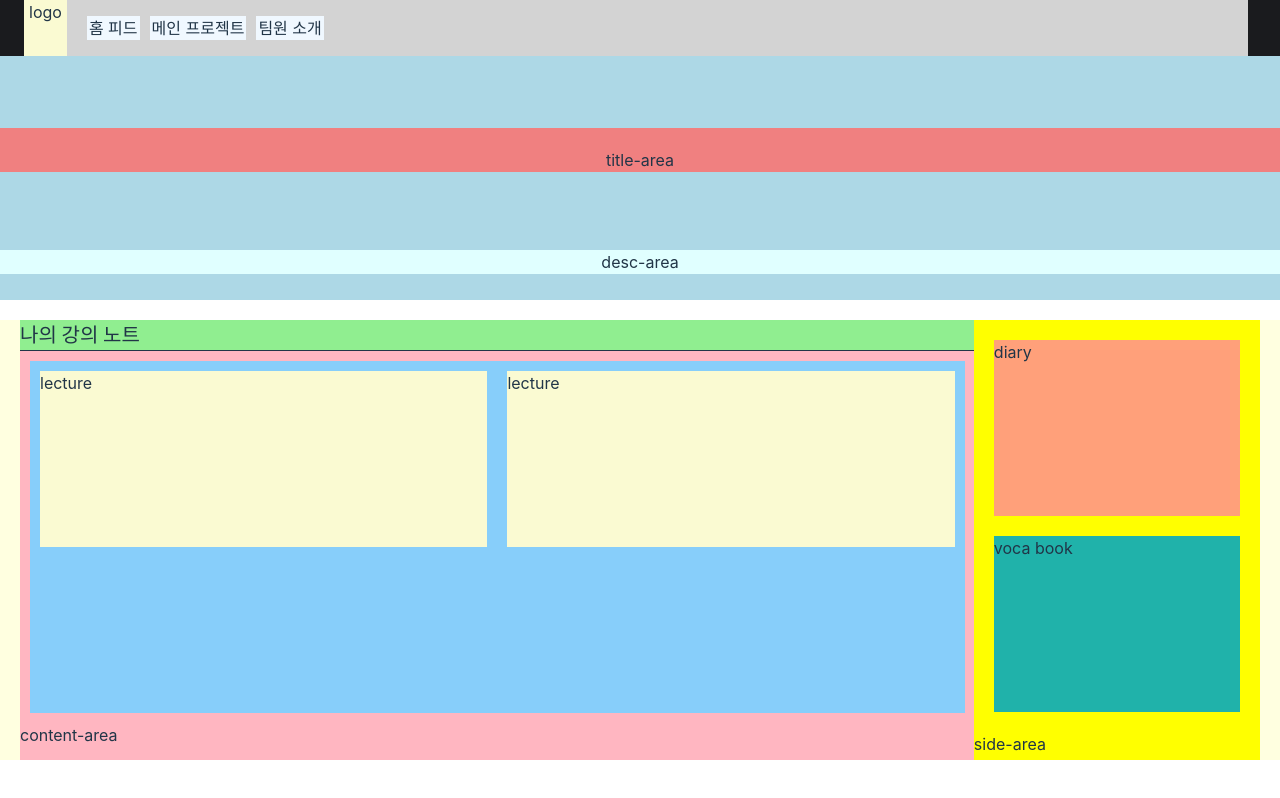
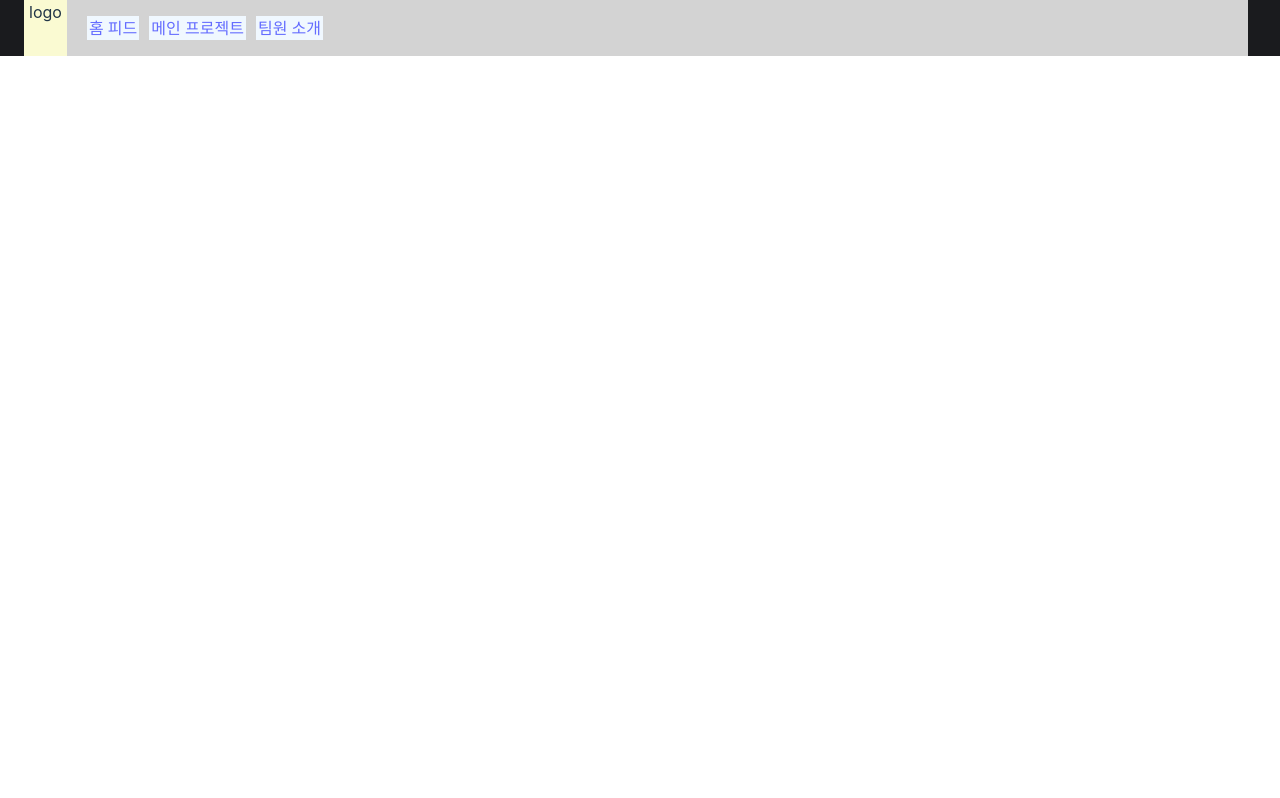
Before and after one commit to zeoneee/React_Project, a React (Vite) app in the folder ZzongZzong2_Project/: page / in a window 1280 px wide. Built offline with nearby package versions, Linux system fonts and the light colour scheme.

Commit message:
0516: connect page

```diff
--- a/ZzongZzong2_Project/package.json
+++ b/ZzongZzong2_Project/package.json
@@ -11,7 +11,8 @@
   },
   "dependencies": {
     "react": "^18.2.0",
-    "react-dom": "^18.2.0"
+    "react-dom": "^18.2.0",
+    "react-router-dom": "^6.11.1"
   },
   "devDependencies": {
     "@types/react": "^18.0.28",
--- a/ZzongZzong2_Project/src/App.jsx
+++ b/ZzongZzong2_Project/src/App.jsx
@@ -2,32 +2,22 @@ import { useState } from 'react'
 import reactLogo from './assets/react.svg'
 import viteLogo from '/vite.svg'
 import './App.css'
+import {Routes, Route} from "react-router-dom"
+
+import LandingPage from './LandingPage'
+import MainPage from './MainPage'
+import MemberPage from './MemberPage'
 
 function App() {
   const [count, setCount] = useState(0)
 
   return (
     <>
-      <div>
-        <a href="https://vitejs.dev" target="_blank">
-          <img src={viteLogo} className="logo" alt="Vite logo" />
-        </a>
-        <a href="https://react.dev" target="_blank">
-          <img src={reactLogo} className="logo react" alt="React logo" />
-        </a>
-      </div>
-      <h1>Vite + React</h1>
-      <div className="card">
-        <button onClick={() => setCount((count) => count + 1)}>
-          count is {count}
-        </button>
-        <p>
-          Edit <code>src/App.jsx</code> and save to test HMR
-        </p>
-      </div>
-      <p className="read-the-docs">
-        Click on the Vite and React logos to learn more
-      </p>
+      <Routes>
+        <Route path='/' element={<LandingPage/>}/>
+        <Route path='/MainPage' element={<MainPage/>}/>
+        <Route path='/MemberPage' element={<MemberPage/>}/>
+      </Routes>
     </>
   )
 }
--- /dev/null
+++ b/ZzongZzong2_Project/src/LandingPage.css
@@ -0,0 +1,81 @@
+/* header */
+
+.header-comp {
+    height: 56px;
+    left: 0;
+    min-width: 300px;
+    position: fixed;
+    top: 0;
+    transition: top .3s;
+    width: 100%;
+    z-index: 4000;
+}
+
+.header-comp .header-inner {
+    display: flex;
+    justify-content: space-between;
+    /* background-color: lightblue; */
+    background: #1a1b1e;
+    height: 100%;
+    padding: 0 24px;
+    position: relative;
+    transition: background .1s;
+    width: 100%;
+    z-index: 1001;
+}
+
+.header-comp .header-inner .global-menu-area {
+    align-items: center;
+    display: inline-flex;
+    height: 100%;
+}
+
+.header-comp .header-inner .global-menu-area .logo {
+    padding: 0px 5px;
+    position: relative;
+    z-index: 10;
+    height: 100%;
+    background-color: lightgoldenrodyellow;
+}
+
+.header-comp .header-inner .global-menu-area .menu {
+    align-items: center;
+    display: flex;
+    height: 100%;
+    overflow-x: auto;
+    scrollbar-width: none;
+    white-space: nowrap;
+    width: calc(100vw - 99px);
+    background-color: lightgray;
+}
+
+.header-comp .header-inner .global-menu-area .menu ul {
+    padding-left: 15px;
+    padding-right: 30px;
+    height: 100%;
+}
+
+.header-comp .header-inner .global-menu-area .menu li {
+    display: inline-block;
+    float: none;
+    padding: 0 2px;
+    margin: 5px;
+    background-color: aliceblue;
+}
+
+
+/* .header-comp .header-inner .global-menu-area .menu li:first-child {
+    padding: 0;
+    background-color: yellow;
+} */
+
+.header-comp .header-inner .sub-menu-area {
+    float: right;
+}
+
+.header-comp .header-inner .sub-menu-area .sub-menu {
+    /* padding-top: 13px; */
+    /* padding: 0px; */
+    height: 100%;
+    background-color: lightgoldenrodyellow;
+}
--- /dev/null
+++ b/ZzongZzong2_Project/src/LandingPage.jsx
@@ -0,0 +1,38 @@
+import React from "react";
+import { Link } from "react-router-dom";
+import './LandingPage.css'
+
+function LandingPage() {
+
+    return (
+        <div id="app">
+            <header class="header-comp">
+                <div class="header-inner">
+                    <div class="global-menu-area">
+                        <div class="logo">logo</div>
+                        <div class="menu">
+                            <nav>
+                                <ul>
+                                    <Link to="/">
+                                        <li class="is--active">홈 피드</li>
+                                    </Link>
+                                    <Link to="/MainPage">
+                                        <li>메인 프로젝트</li>
+                                    </Link>
+                                    <Link to="/MemberPage">
+                                        <li>팀원 소개</li>
+                                    </Link>
+                                </ul>
+                            </nav>
+                        </div>
+                    </div>
+                    {/* <div tabindex="-1" class="sub-menu-area">
+                        <div class="sub-menu">sub-menu</div>
+                    </div> */}
+                </div>
+            </header>
+        </div>
+    )
+}
+
+export default LandingPage;
--- a/ZzongZzong2_Project/src/MainPage.jsx
+++ b/ZzongZzong2_Project/src/MainPage.jsx
@@ -1,4 +1,5 @@
 import React from "react";
+import { Link } from "react-router-dom";
 import './MainPage.css'
 
 function MainPage() {
@@ -12,9 +13,15 @@ function MainPage() {
                         <div class="menu">
                             <nav>
                                 <ul>
-                                    <li class>홈 피드</li>
-                                    <li class="is--active">메인 프로젝트</li>
-                                    <li class>팀원 소개</li>
+                                    <Link to="/">
+                                        <li>홈 피드</li>
+                                    </Link>
+                                    <Link to="/MainPage">
+                                        <li class="is--active">메인 프로젝트</li>
+                                    </Link>
+                                    <Link to="/MemberPage">
+                                        <li>팀원 소개</li>
+                                    </Link>
                                 </ul>
                             </nav>
                         </div>
--- /dev/null
+++ b/ZzongZzong2_Project/src/MemberPage.css
@@ -0,0 +1,81 @@
+/* header */
+
+.header-comp {
+    height: 56px;
+    left: 0;
+    min-width: 300px;
+    position: fixed;
+    top: 0;
+    transition: top .3s;
+    width: 100%;
+    z-index: 4000;
+}
+
+.header-comp .header-inner {
+    display: flex;
+    justify-content: space-between;
+    /* background-color: lightblue; */
+    background: #1a1b1e;
+    height: 100%;
+    padding: 0 24px;
+    position: relative;
+    transition: background .1s;
+    width: 100%;
+    z-index: 1001;
+}
+
+.header-comp .header-inner .global-menu-area {
+    align-items: center;
+    display: inline-flex;
+    height: 100%;
+}
+
+.header-comp .header-inner .global-menu-area .logo {
+    padding: 0px 5px;
+    position: relative;
+    z-index: 10;
+    height: 100%;
+    background-color: lightgoldenrodyellow;
+}
+
+.header-comp .header-inner .global-menu-area .menu {
+    align-items: center;
+    display: flex;
+    height: 100%;
+    overflow-x: auto;
+    scrollbar-width: none;
+    white-space: nowrap;
+    width: calc(100vw - 99px);
+    background-color: lightgray;
+}
+
+.header-comp .header-inner .global-menu-area .menu ul {
+    padding-left: 15px;
+    padding-right: 30px;
+    height: 100%;
+}
+
+.header-comp .header-inner .global-menu-area .menu li {
+    display: inline-block;
+    float: none;
+    padding: 0 2px;
+    margin: 5px;
+    background-color: aliceblue;
+}
+
+
+/* .header-comp .header-inner .global-menu-area .menu li:first-child {
+    padding: 0;
+    background-color: yellow;
+} */
+
+.header-comp .header-inner .sub-menu-area {
+    float: right;
+}
+
+.header-comp .header-inner .sub-menu-area .sub-menu {
+    /* padding-top: 13px; */
+    /* padding: 0px; */
+    height: 100%;
+    background-color: lightgoldenrodyellow;
+}
--- /dev/null
+++ b/ZzongZzong2_Project/src/MemberPage.jsx
@@ -0,0 +1,38 @@
+import React from "react";
+import { Link } from "react-router-dom";
+import './MemberPage.css'
+
+function MemberPage() {
+
+    return (
+        <div id="app">
+            <header class="header-comp">
+                <div class="header-inner">
+                    <div class="global-menu-area">
+                        <div class="logo">logo</div>
+                        <div class="menu">
+                            <nav>
+                                <ul>
+                                    <Link to="/">
+                                        <li>홈 피드</li>
+                                    </Link>
+                                    <Link to="/MainPage">
+                                        <li >메인 프로젝트</li>
+                                    </Link>
+                                    <Link to="/MemberPage">
+                                        <li class="is--active">팀원 소개</li>
+                                    </Link>
+                                </ul>
+                            </nav>
+                        </div>
+                    </div>
+                    {/* <div tabindex="-1" class="sub-menu-area">
+                        <div class="sub-menu">sub-menu</div>
+                    </div> */}
+                </div>
+            </header>
+        </div>
+    )
+}
+
+export default MemberPage;
--- a/ZzongZzong2_Project/src/main.jsx
+++ b/ZzongZzong2_Project/src/main.jsx
@@ -2,14 +2,15 @@ import React from 'react'
 import ReactDOM from 'react-dom/client'
 import App from './App.jsx'
 import GoogleDriveFolderPage from './GoogleDriveFolderPage.jsx'
+import {BrowserRouter} from "react-router-dom"
 
 import './index.css'
 import MainPage from './MainPage.jsx'
 
 ReactDOM.createRoot(document.getElementById('root')).render(
   <React.StrictMode>
-    {/* <App /> */}
-    {/* <GoogleDriveFolderPage/> */}
-    <MainPage/>
+    <BrowserRouter>
+      <App/>
+    </BrowserRouter>
   </React.StrictMode>,
 )
```
Also changed, not shown: 1 other file (tests, documents, lock files or other folders).
